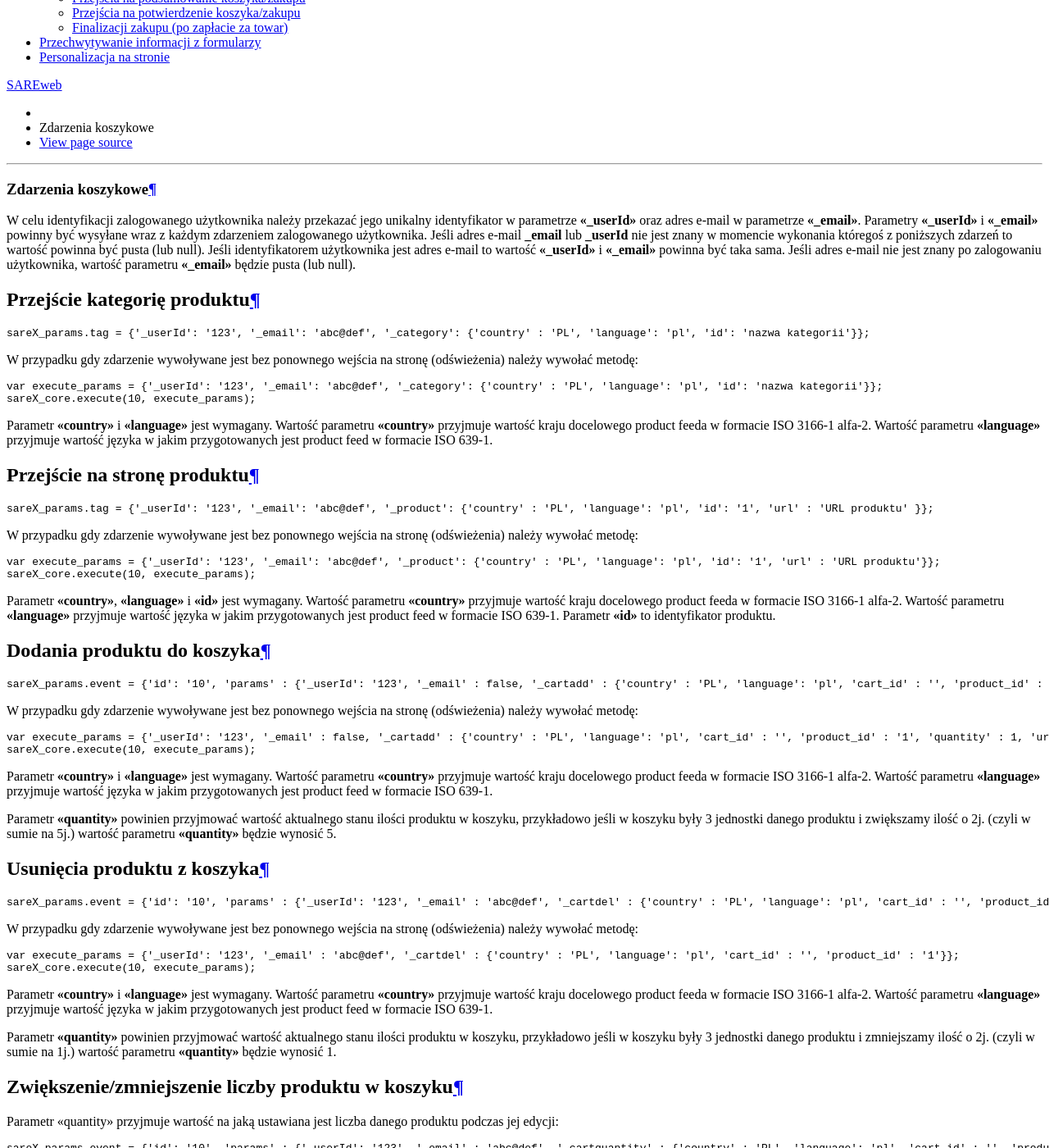
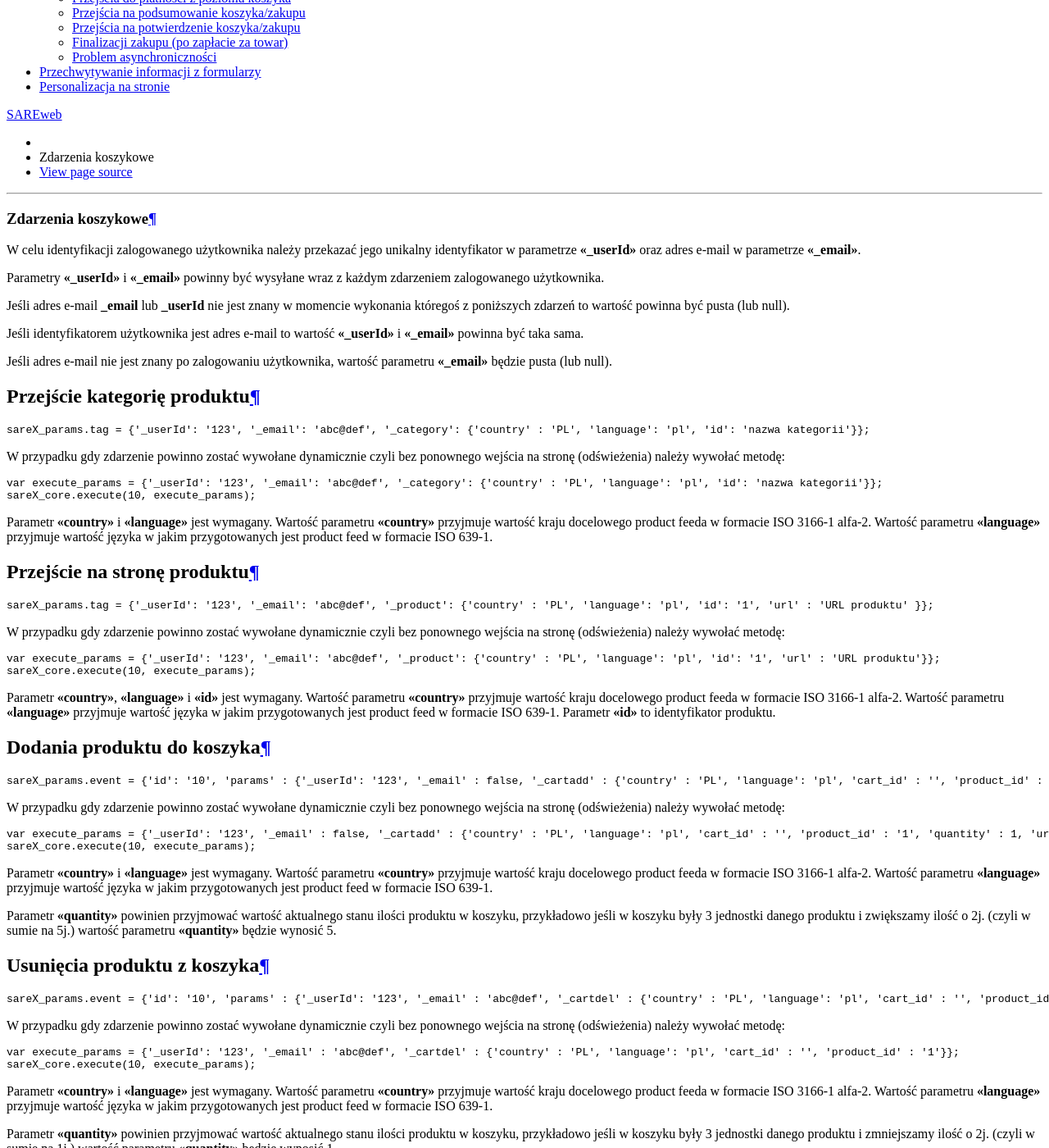
Before and after one commit to SAREhub/sareweb_docs, a Sphinx documentation site: the page built from docs/carts.rst, in a window 1280 px wide and 1400 px high, scrolled down 526 px. Shown: the whole window at 82% size. Built offline with Sphinx 7.4.7 and the Read the Docs theme 2.0.0, drawn with Linux system fonts in a browser that asks for light colours; comment, search, counter and statistics services are not loaded; some of the changed text lies outside the part shown.

Commit message:
Added examples in cart events.

```diff
--- a/docs/carts.rst
+++ b/docs/carts.rst
@@ -3,9 +3,13 @@
 ############################
 
 W celu identyfikacji zalogowanego użytkownika należy przekazać jego unikalny identyfikator w parametrze **'_userId'** oraz adres e-mail w parametrze **'_email'**.
+
 Parametry **'_userId'** i **'_email'** powinny być wysyłane wraz z każdym zdarzeniem zalogowanego użytkownika.
+
 Jeśli adres e-mail **_email** lub **_userId** nie jest znany w momencie wykonania któregoś z poniższych zdarzeń to wartość powinna być pusta (lub null).
+
 Jeśli identyfikatorem użytkownika jest adres e-mail to wartość  **'_userId'** i **'_email'** powinna być taka sama.
+
 Jeśli adres e-mail nie jest znany po zalogowaniu użytkownika, wartość parametru **'_email'** będzie pusta (lub null).
 
 Przejście kategorię produktu
@@ -15,7 +19,7 @@
 
    sareX_params.tag = {'_userId': '123', '_email': 'abc@def', '_category': {'country' : 'PL', 'language': 'pl', 'id': 'nazwa kategorii'}};
 
-W przypadku gdy zdarzenie wywoływane jest bez ponownego wejścia na stronę (odświeżenia) należy wywołać metodę:
+W przypadku gdy zdarzenie powinno zostać wywołane dynamicznie czyli bez ponownego wejścia na stronę (odświeżenia) należy wywołać metodę:
 
 .. code-block:: javascript
 
@@ -32,7 +36,7 @@
 
    sareX_params.tag = {'_userId': '123', '_email': 'abc@def', '_product': {'country' : 'PL', 'language': 'pl', 'id': '1', 'url' : 'URL produktu' }};
 
-W przypadku gdy zdarzenie wywoływane jest bez ponownego wejścia na stronę (odświeżenia) należy wywołać metodę:
+W przypadku gdy zdarzenie powinno zostać wywołane dynamicznie czyli bez ponownego wejścia na stronę (odświeżenia) należy wywołać metodę:
 
 .. code-block:: javascript
 
@@ -49,7 +53,7 @@
 
    sareX_params.event = {'id': '10', 'params' : {'_userId': '123', '_email' : false, '_cartadd' : {'country' : 'PL', 'language': 'pl', 'cart_id' : '', 'product_id' : '1', 'quantity' : 1, 'url' : 'URL produktu'}}};
 
-W przypadku gdy zdarzenie wywoływane jest bez ponownego wejścia na stronę (odświeżenia) należy wywołać metodę:
+W przypadku gdy zdarzenie powinno zostać wywołane dynamicznie czyli bez ponownego wejścia na stronę (odświeżenia) należy wywołać metodę:
 
 .. code-block:: javascript
 
@@ -69,7 +73,7 @@
    sareX_params.event = {'id': '10', 'params' : {'_userId': '123', '_email' : 'abc@def', '_cartdel' : {'country' : 'PL', 'language': 'pl', 'cart_id' : '', 'product_id' : '1'}}};
 
 
-W przypadku gdy zdarzenie wywoływane jest bez ponownego wejścia na stronę (odświeżenia) należy wywołać metodę:
+W przypadku gdy zdarzenie powinno zostać wywołane dynamicznie czyli bez ponownego wejścia na stronę (odświeżenia) należy wywołać metodę:
 
 .. code-block:: javascript
 
@@ -91,7 +95,7 @@
    sareX_params.event = {'id': '10', 'params' : {'_userId': '123', '_email' : 'abc@def', '_cartquantity' : {'country' : 'PL', 'language': 'pl', 'cart_id' : '', 'product_id' : '1', 'quantity' : 1}}};
 
 
-W przypadku gdy zdarzenie wywoływane jest bez ponownego wejścia na stronę (odświeżenia) należy wywołać metodę:
+W przypadku gdy zdarzenie powinno zostać wywołane dynamicznie czyli bez ponownego wejścia na stronę (odświeżenia) należy wywołać metodę:
 
 .. code-block:: javascript
 
@@ -110,7 +114,7 @@
 
    sareX_params.event = {'id': '10', 'params' : {'_userId': '123', '_email' : 'abc@def', '_cartinitialized' : {'cart_id' : ''}}};
 
-W przypadku gdy zdarzenie wywoływane jest bez ponownego wejścia na stronę (odświeżenia) należy wywołać metodę:
+W przypadku gdy zdarzenie powinno zostać wywołane dynamicznie czyli bez ponownego wejścia na stronę (odświeżenia) należy wywołać metodę:
 
 .. code-block:: javascript
 
@@ -124,7 +128,7 @@
 
    sareX_params.event = {'id': '10', 'params' : {'_userId': '123', '_email' : 'abc@def', '_cartregistration' : {'cart_id' : ''}}};
 
-W przypadku gdy zdarzenie wywoływane jest bez ponownego wejścia na stronę (odświeżenia) należy wywołać metodę:
+W przypadku gdy zdarzenie powinno zostać wywołane dynamicznie czyli bez ponownego wejścia na stronę (odświeżenia) należy wywołać metodę:
 
 .. code-block:: javascript
 
@@ -138,13 +142,12 @@
 
    sareX_params.event = {'id': '10', 'params' : {'_userId': '123', '_email' : 'abc@def', '_cartdelivery' : {'cart_id' : ''}}};
 
-W przypadku gdy zdarzenie wywoływane jest bez ponownego wejścia na stronę (odświeżenia) należy wywołać metodę:
+W przypadku gdy zdarzenie powinno zostać wywołane dynamicznie czyli bez ponownego wejścia na stronę (odświeżenia) należy wywołać metodę:
 
 .. code-block:: javascript
 
    var execute_params = {'_userId': '123', '_email' : 'abc@def', '_cartdelivery' : {'cart_id' : ''}}};
    sareX_core.execute(10, execute_params);
-
 
 Przejścia do płatności z poziomu koszyka
 ===========================================
@@ -153,7 +156,7 @@
 
    sareX_params.event = {'id': '10', 'params' : {'_userId': '123', '_email' : 'abc@def', '_cartpayment' : {'cart_id' : ''}}};
 
-W przypadku gdy zdarzenie wywoływane jest bez ponownego wejścia na stronę (odświeżenia) należy wywołać metodę:
+W przypadku gdy zdarzenie powinno zostać wywołane dynamicznie czyli bez ponownego wejścia na stronę (odświeżenia) należy wywołać metodę:
 
 .. code-block:: javascript
 
@@ -167,7 +170,7 @@
 
    sareX_params.event = {'id': '10', 'params' : {'_userId': '123', '_email' : 'abc@def', '_cartsummary' : {'cart_id' : ''}}};
 
-W przypadku gdy zdarzenie wywoływane jest bez ponownego wejścia na stronę (odświeżenia) należy wywołać metodę:
+W przypadku gdy zdarzenie powinno zostać wywołane dynamicznie czyli bez ponownego wejścia na stronę (odświeżenia) należy wywołać metodę:
 
 .. code-block:: javascript
 
@@ -181,7 +184,7 @@
 
    sareX_params.event = {'id': '10', 'params' : {'_userId': '123', '_email' : 'abc@def', '_cartconfirm' : {'cart_id' : ''}}};
 
-W przypadku gdy zdarzenie wywoływane jest bez ponownego wejścia na stronę (odświeżenia) należy wywołać metodę:
+W przypadku gdy zdarzenie powinno zostać wywołane dynamicznie czyli bez ponownego wejścia na stronę (odświeżenia) należy wywołać metodę:
 
 .. code-block:: javascript
 
@@ -195,9 +198,42 @@
 
    sareX_params.event = {'id': '10', 'params' : {'_userId': '123', '_email' : 'abc@def', '_cartpurchased' : {'cart_id' : ''}}};
 
-W przypadku gdy zdarzenie wywoływane jest bez ponownego wejścia na stronę (odświeżenia) należy wywołać metodę:
+W przypadku gdy zdarzenie powinno zostać wywołane dynamicznie czyli bez ponownego wejścia na stronę (odświeżenia) należy wywołać metodę:
 
 .. code-block:: javascript
 
    var execute_params = {'_userId': '123', '_email' : 'abc@def', '_cartpurchased' : {'cart_id' : ''}};
    sareX_core.execute(10, execute_params);
+
+
+Problem asynchroniczności
+============================================
+
+Częsty problem developerów objawia się tym, że próbują oni wykorzystać bibliotekę, kiedy nie jest ona jeszcze załadowana.
+
+Pierwszy sposób, poprzez wykorzystanie **window.onload**:
+
+.. code-block:: javascript
+
+    window.onload = function() {
+       var execute_params = {'_userId': '123', '_email' : 'abc@def', '_cartpurchased' : {'cart_id' : ''}};
+       sareX_core.execute(10, execute_params);
+    }
+
+Drugi sposób, z wykorzystaniem **window.addEventListener('DOMContentLoaded', ...)**:
+
+.. code-block:: javascript
+
+    window.addEventListener('DOMContentLoaded', function(event){
+       var execute_params = {'_userId': '123', '_email' : 'abc@def', '_cartpurchased' : {'cart_id' : ''}};
+       sareX_core.execute(10, execute_params);
+    });
+
+Trzeci sposób, dla stron gdzie jest wykorzystana biblioteka **jQuery**:
+
+.. code-block:: javascript
+
+    $(document).ready(function() {
+       var execute_params = {'_userId': '123', '_email' : 'abc@def', '_cartpurchased' : {'cart_id' : ''}};
+       sareX_core.execute(10, execute_params);
+    });
```
Also changed, not shown: docs/basic.rst (+21 -14 lines).
